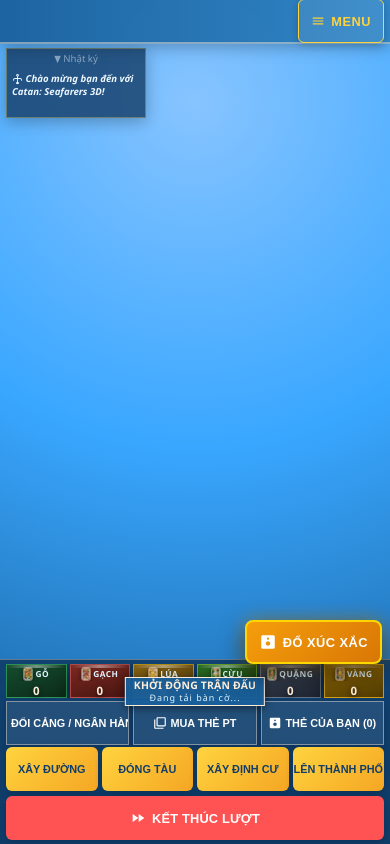
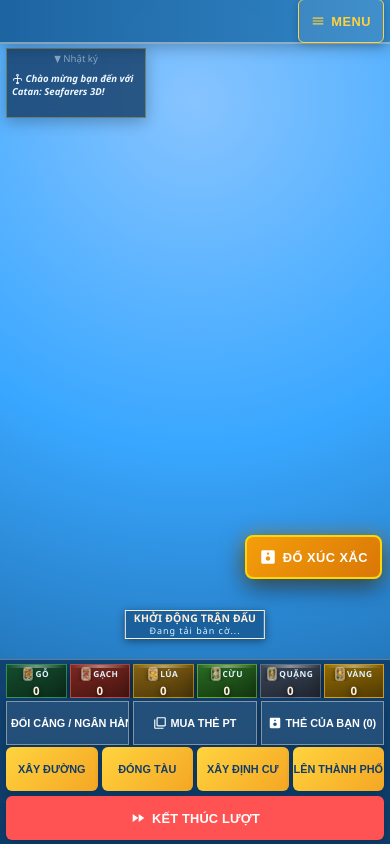
Before and after one commit to Boope-nq/Game, a website: page client/game.html in a window 390 px wide. Drawn offline with nearby package versions, Linux system fonts and the light colour scheme.

Commit message:
Raise phase indicator and dice area above resource cards on mobile

```diff
--- a/client/css/mobile.css
+++ b/client/css/mobile.css
@@ -1259,7 +1259,7 @@
   /* Phase indicator - compact & safely ABOVE the bottom HUD, never overlapping cards */
   .phase-indicator {
     top: auto !important;
-    bottom: calc(138px + env(safe-area-inset-bottom, 0px)) !important;
+    bottom: calc(205px + env(safe-area-inset-bottom, 0px)) !important;
     left: 50% !important;
     transform: translateX(-50%) !important;
     padding: 2px 8px !important;
@@ -1304,7 +1304,7 @@
 
   /* Dice area - positioned safely above phase indicator */
   .dice-area {
-    bottom: calc(180px + env(safe-area-inset-bottom, 0px)) !important;
+    bottom: calc(265px + env(safe-area-inset-bottom, 0px)) !important;
     right: 8px !important;
     gap: 3px !important;
     z-index: 25 !important;
@@ -1637,6 +1637,14 @@
     padding: 3px 8px !important;
     min-height: 38px !important;
     height: 38px !important;
+  }
+
+  .phase-indicator {
+    bottom: calc(205px + env(safe-area-inset-bottom, 0px)) !important;
+  }
+
+  .dice-area {
+    bottom: calc(265px + env(safe-area-inset-bottom, 0px)) !important;
   }
 }
 
```
